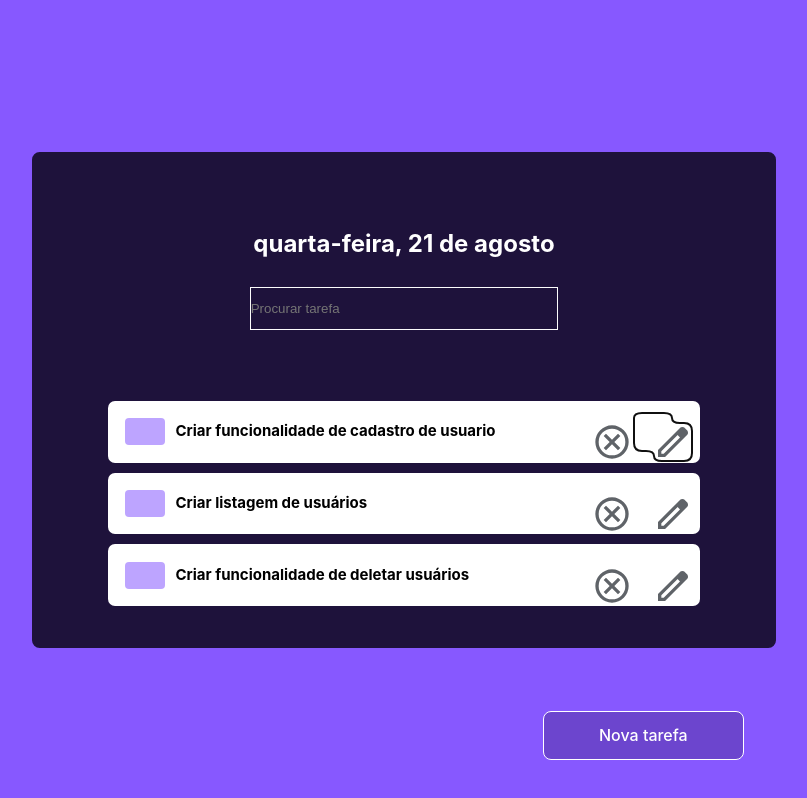
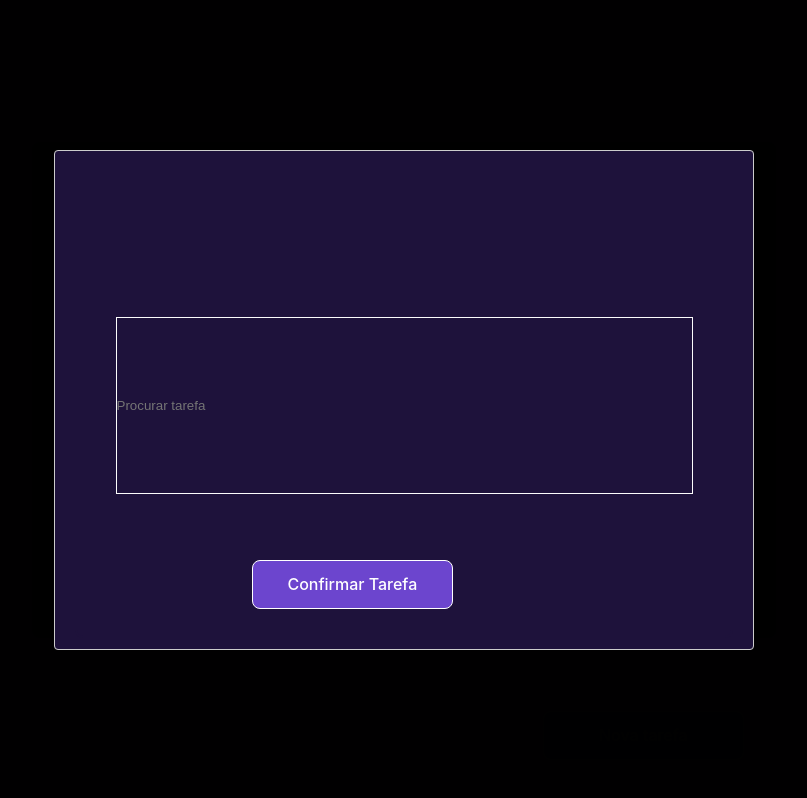
Before and after one commit to matheuslima15lima/Revis-oReact, a React (Vite) app in the folder ListaTarefas/todolist/: page / in a window 1280 px wide. Both pictures are taken after a click on the button 888 px from the left and 431 px from the top of the page. Shown: the whole page, without its empty margins (236-1043 px from the left). Built offline with nearby package versions, Linux system fonts and the light colour scheme.

Commit message:
fazendo metodo de atualizar

```diff
--- a/ListaTarefas/todolist/Components/ListArea/ListArea.css
+++ b/ListaTarefas/todolist/Components/ListArea/ListArea.css
@@ -13,5 +13,6 @@
     /* position: relative; */
     border-radius: 7.72px;
     flex-direction: column;
+    margin-bottom: 20px;
 
 }
--- a/ListaTarefas/todolist/Components/Tasks/Task.jsx
+++ b/ListaTarefas/todolist/Components/Tasks/Task.jsx
@@ -1,6 +1,13 @@
 import React, { useState } from 'react'
 import './Task.css'
-const Task = ({tarefa, completarTarefa , removerTarefa , atualizarTarefa}) => {
+import ReactModal from 'react-modal';
+import ListArea from '../ListArea/ListArea';
+import InputLarge from '../InputLarge/InputLarge';
+import Button from '../Button/Button';
+const Task = ({ atualizarTarefa, txtTask,
+   setTxtTask, tarefa, customStyles,
+   fecharModal, abrirModal, modalIsOpen,
+    completarTarefa ,removerTarefa}) => {
     const [showModal, setShowModal] = useState(false);
 
     return (
@@ -24,11 +31,43 @@ const Task = ({tarefa, completarTarefa , removerTarefa , atualizarTarefa}) => {
                >
                <img className='Cancel' src='../../src/assets/Cancel.svg' alt='Botão de deletar tarefa '/>
                 </button>
-                <button className='Button-Icon'>
+                <button className='Button-Icon'
+                  onClick={abrirModal}
+                >
                 <img className='Cancel' src='../../src/assets/Edit.svg' alt='Botão de editar tarefa '/>
                 </button>
 
             </div>
+
+
+
+
+      <ReactModal
+        isOpen={modalIsOpen}
+        onRequestClose={fecharModal}
+        contentLabel='Criar Tarefa'
+        style={customStyles}
+      >
+        <ListArea>
+
+
+
+            <InputLarge
+              placeholder= {tarefa.text}
+              type="Text"
+              value={txtTask}
+              onChange={(e) => setTxtTask(e.target.value) }
+            />
+
+            <Button
+              textButton="Atualizar"
+              type="button"
+              onClick={() => atualizarTarefa()}
+            />
+
+
+        </ListArea>
+      </ReactModal>
         </div>
 
     )
--- a/ListaTarefas/todolist/src/App.jsx
+++ b/ListaTarefas/todolist/src/App.jsx
@@ -12,6 +12,7 @@ import Task from '../Components/Tasks/Task'
 import React from 'react'
 import ReactModal from 'react-modal'
 import InputLarge from '../Components/InputLarge/InputLarge'
+
 
 
 
@@ -32,6 +33,9 @@ function App({
   type = "Text"
 }) {
 
+  // Hook que demonstra se a modal está aberta ou não
+const [modalIsOpen, setIsOpen] = useState(false);
+const [value, setValue] = useState("");
 
 
 
@@ -56,8 +60,8 @@ function App({
       width: '700px',
       height: '500px',
       border: '1px solid #ccc',
-      background: '#fff',
-      // overflow: 'auto',
+      background: '#1E123B',
+       overflow: 'hidden',
       // WebkitOverflowScrolling: 'touch',
       borderRadius: '4px',
       outline: 'none',
@@ -68,8 +72,6 @@ function App({
 
 
 
-  // Hook que demonstra se a modal está aberta ou não
-  const [modalIsOpen, setIsOpen] = useState(false);
 
 
 
@@ -106,27 +108,6 @@ function App({
 
   ]);
 
-  // const tarefasLista = [
-  //   "Fazer projeto",
-  //   "Testar projeto",
-  //   "Concluir projeto"
-  // ];
-  // const [count, setCount] = useState(0)
-  // const DataAtual = Date.now();
-
-
-
-
-  const [value, setValue] = useState("");
-
-  //const handleSubmit = (e) => {
-   // e.preventDefault();
-    //if (!value) return;
-    //addTarefa(value);
-    //fecharModal();
-   // setValue("");
-  //}
-
 
   const [txtTask , setTxtTask] = useState("");
   const addTarefa = () => {
@@ -150,12 +131,22 @@ function App({
     }
   }
 
-  const atualizarTarefa =()=>{
+  const atualizarTarefa =(id)=>{
       const newTarefas = [...tarefas]
 
-      const filteredTarefas = newTarefas.filter((tarefa =>
-        tarefa.id !== id? tarefa : tarefa.text = txtTask
-      ))
+      const filteredTarefas = newTarefas.filter((tarefa) => {
+        if(tarefa.id === id){
+          setTarefas({...tarefa, text:value});
+        }
+        return tarefa;
+
+
+      }
+
+    );
+
+
+
   }
 
   const completarTarefa = (id) => {
@@ -190,8 +181,21 @@ function App({
 
           {tarefas.map((tarefa) => (
 
-            <Task key={tarefa.id} tarefa={tarefa} removerTarefa={removerTarefa} completarTarefa={completarTarefa} />
+            <Task
+            atualizarTarefa={atualizarTarefa}
+            txtTask={txtTask}
+            setTxtTask={setTxtTask}
+             customStyles={customStyles}
+              fecharModal={fecharModal}
+               abrirModal={abrirModal}
+               modalIsOpen={modalIsOpen}
+               key={tarefa.id}
+               tarefa={tarefa}
+               removerTarefa={removerTarefa}
+               completarTarefa={completarTarefa}
+                 />
           ))}
+
 
 
         </ListArea>
@@ -233,6 +237,7 @@ function App({
 
         </ListArea>
       </ReactModal>
+
     </>
   )
 }
--- a/ListaTarefas/todolist/src/Modal/Modal.jsx
+++ b/ListaTarefas/todolist/src/Modal/Modal.jsx
@@ -2,6 +2,7 @@ import React, { useState } from "react";
 import ListArea from "../../Components/ListArea/ListArea";
 import InputLarge from "../../Components/InputLarge/InputLarge";
 import Button from "../../Components/Button/Button";
+import ReactModal from 'react-modal'
 
 const Modal =({
     placeholder="Procurar tarefa",
@@ -26,19 +27,32 @@ const Modal =({
     return(
 
 
-         <ListArea>
+        <ReactModal
+        isOpen={modalIsOpen}
+        onRequestClose={fecharModal}
+        contentLabel='Atualizar Tarefa'
+        style={customStyles}
+      >
+        <ListArea>
+
+
+
             <InputLarge
-                 placeholder={placeholder}
-                 type={type}
-                 onChange={handleInputChange()}
+              placeholder={placeholder}
+              type={type}
+              value={txtTask}
+              onChange={(e) => setTxtTask(e.target.value) }
             />
 
             <Button
-                textButton="Confirmar Tarefa"
-                type="submit"
-                onClick={()=>handleConfirm()}
+              textButton="Confirmar Tarefa"
+              type="button"
+              onClick={() => addTarefa()}
             />
-         </ListArea>
+
+
+        </ListArea>
+      </ReactModal>
 
     )
 }
```
